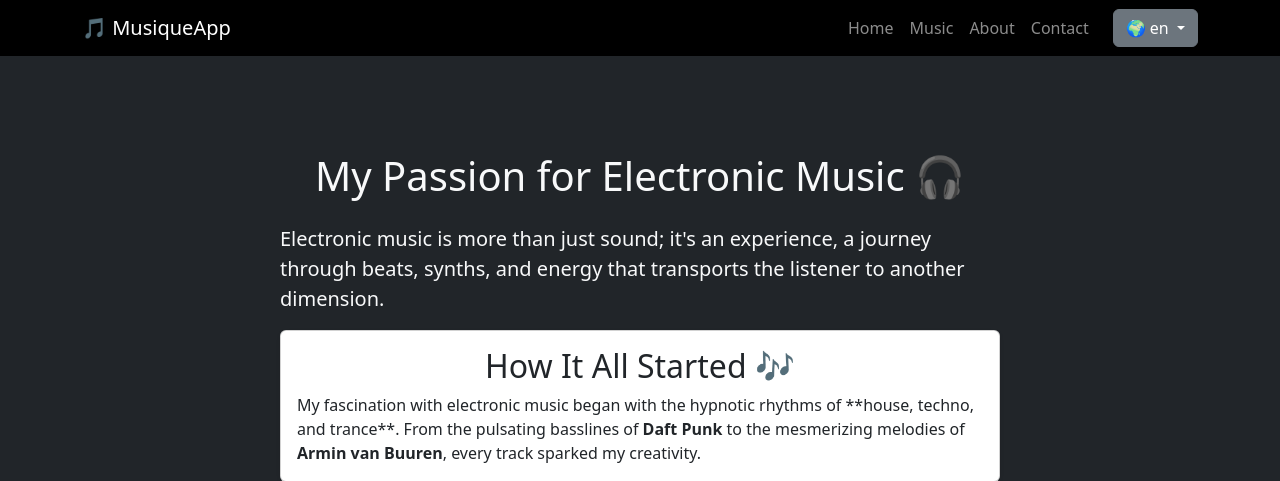
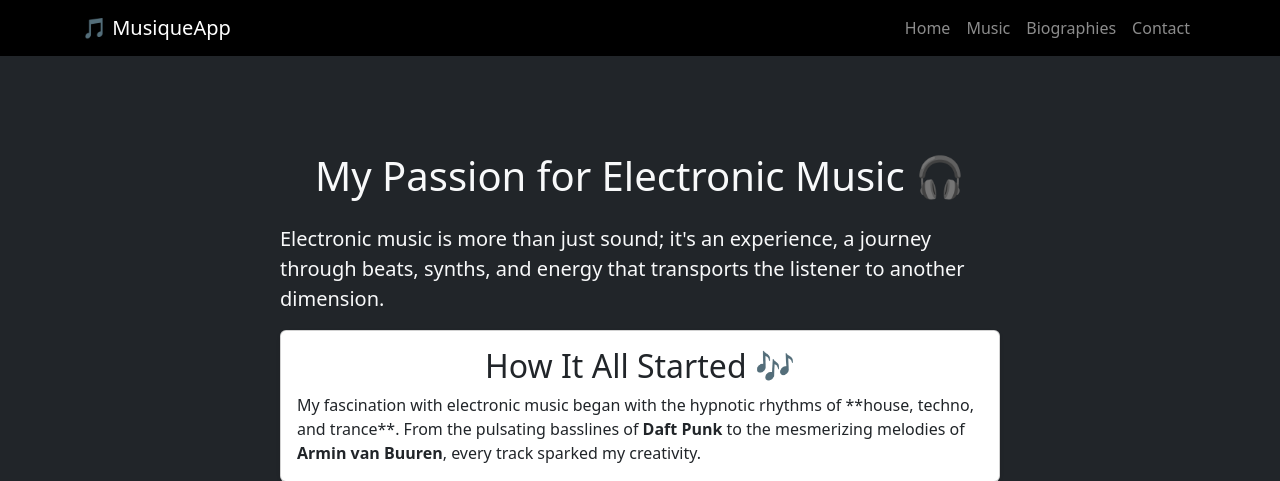
Before and after one commit to edenolam/liranyuzbegi, a Symfony app: template templates/about/index.html.twig in a window 1280 px wide. Shown: the top 481 px of the page. Run offline with Twig, Linux system fonts and the light colour scheme; the template is opened without the code that fills it, so the values that code supplies are empty; some libraries are stand-ins or nearby versions.

Commit message:
disable language

```diff
--- a/templates/base.html.twig
+++ b/templates/base.html.twig
@@ -55,15 +55,15 @@
                 </li>
             </ul>
             <!-- Menu déroulant pour changer la langue -->
-            <div class="dropdown ms-3">
-                <button class="btn btn-secondary dropdown-toggle" type="button" id="languageDropdown" data-bs-toggle="dropdown">
-                    🌍 {{ app.request.locale }}
-                </button>
-                <ul class="dropdown-menu">
-                    <li><a class="dropdown-item" href="{{ path('change_locale', { 'locale': 'he' }) }}">🇮🇱 עברית</a></li>
-                    <li><a class="dropdown-item" href="{{ path('change_locale', { 'locale': 'en' }) }}">🇬🇧 English</a></li>
-                </ul>
-            </div>
+{#            <div class="dropdown ms-3">#}
+{#                <button class="btn btn-secondary dropdown-toggle" type="button" id="languageDropdown" data-bs-toggle="dropdown">#}
+{#                    🌍 {{ app.request.locale }}#}
+{#                </button>#}
+{#                <ul class="dropdown-menu">#}
+{#                    <li><a class="dropdown-item" href="{{ path('change_locale', { 'locale': 'he' }) }}">🇮🇱 עברית</a></li>#}
+{#                    <li><a class="dropdown-item" href="{{ path('change_locale', { 'locale': 'en' }) }}">🇬🇧 English</a></li>#}
+{#                </ul>#}
+{#            </div>#}
         </div>
     </div>
 </nav>
--- a/translations/messages.en.yaml
+++ b/translations/messages.en.yaml
@@ -4,7 +4,7 @@
 home: 'Home'
 songs: 'Music'
 contact: 'Contact'
-about: 'About'
+about: 'Biographies'
 footer_text: "© 2025 MusicApp - All rights reserved."
 
 # ===============================
```
